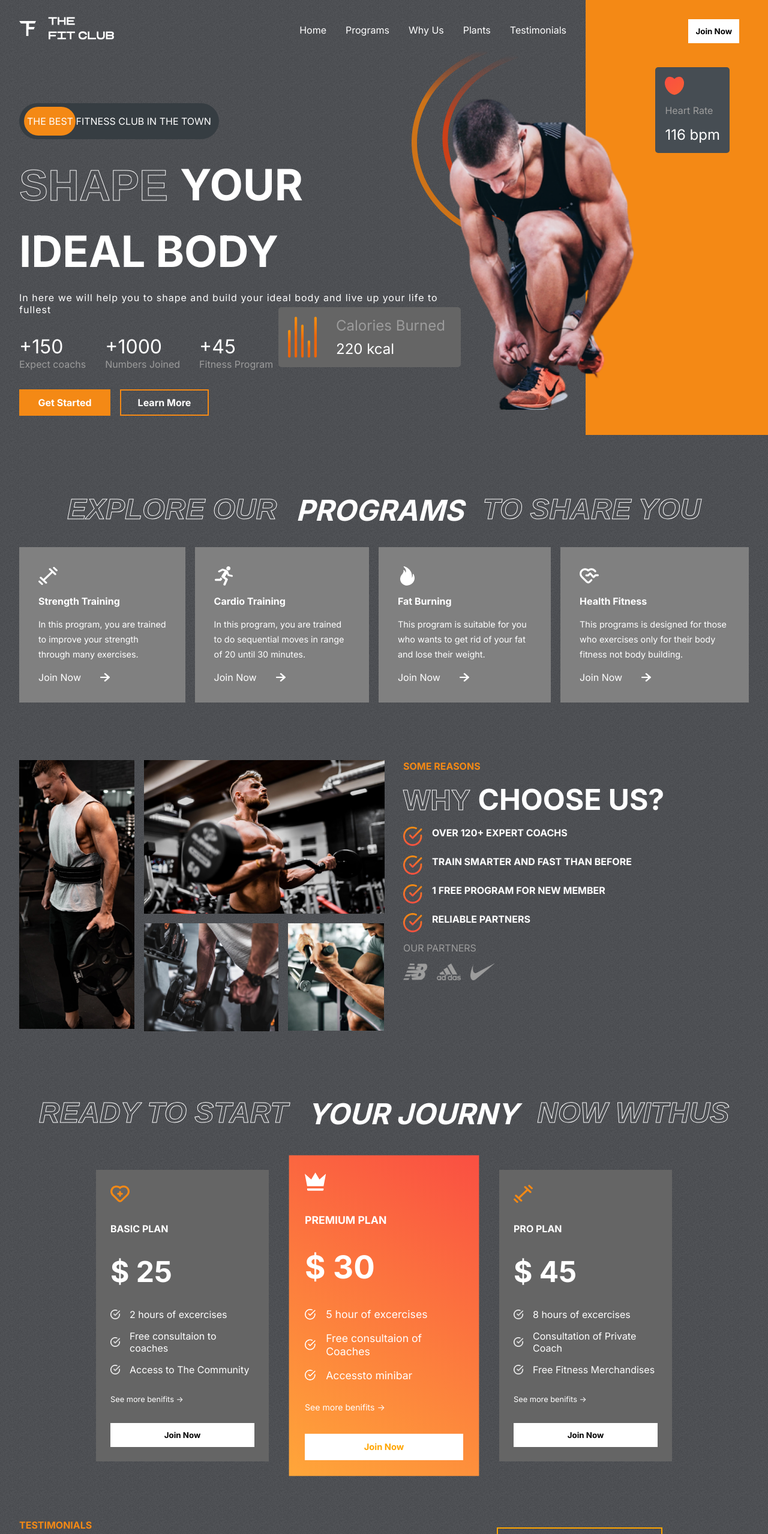
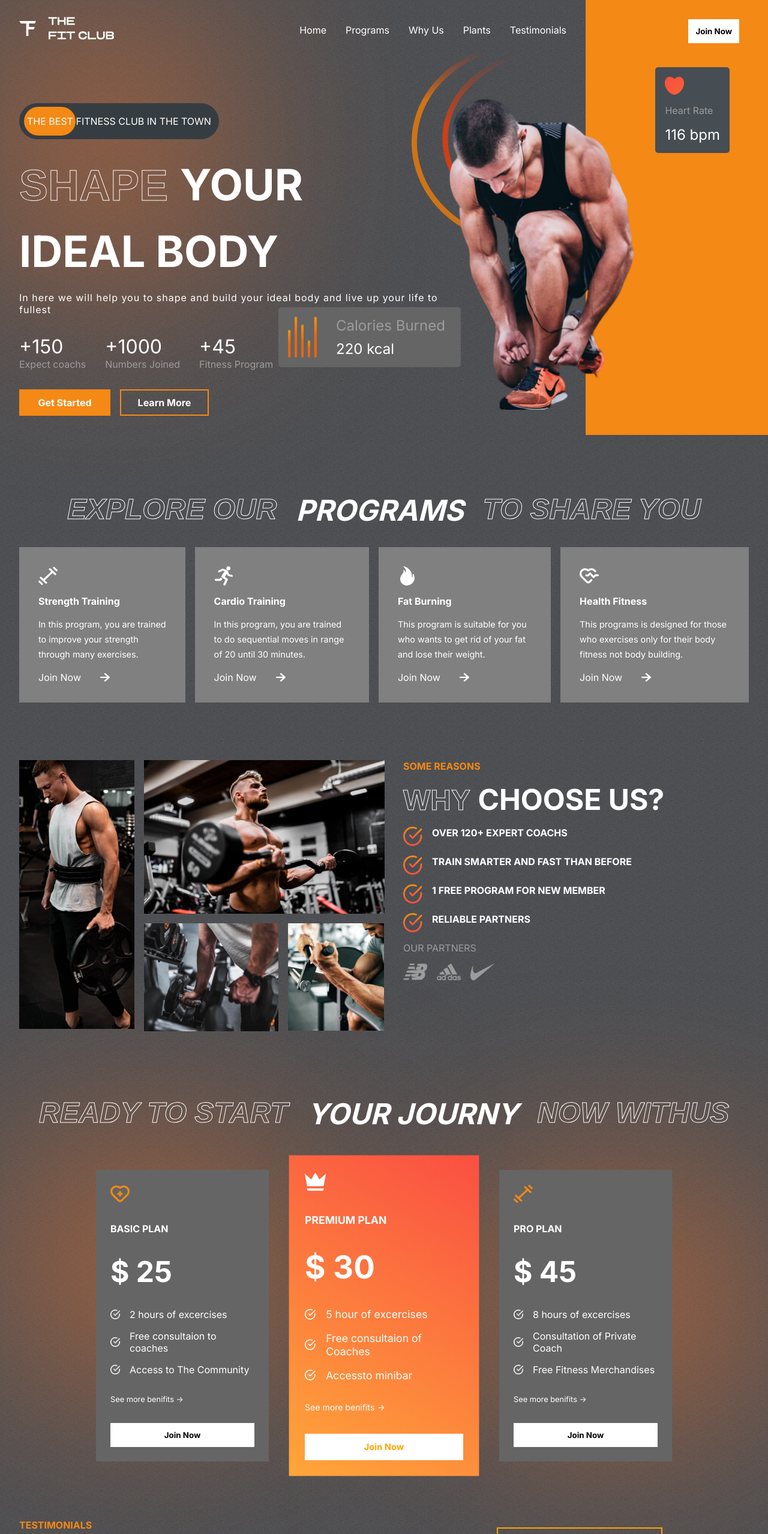
Before and after one commit to thanushan128/React-Responsive-Gym-Website, a React (Create React App) app: page / in a window 1280 px wide. Shown: the top 2557 px of the page at 60% size. Built offline with nearby package versions, Linux system fonts and the light colour scheme.

Commit message:
Add blur style

```diff
--- a/src/App.css
+++ b/src/App.css
@@ -43,3 +43,11 @@
 btn:hover{
   cursor: pointer;
 }
+
+.blur{
+  background: rgba(253, 120, 43, 0.69);
+  position: absolute;
+  border-radius: 50%;
+  filter: blur(150px);
+  z-index: -9;
+}
--- a/src/components/Footer/Footer.css
+++ b/src/components/Footer/Footer.css
@@ -30,3 +30,21 @@
 .logo-f>img{
     width: 10rem;
 }
+
+.blur-f-1{
+    bottom: 0;
+    right: 15%;
+    width: 26rem;
+    height: 12rem;
+    filter: blur(200px);
+    background: red;
+}
+
+.blur-f-2 {
+    bottom: 0;
+    left: 15%;
+    width: 26rem;
+    height: 12rem;
+    filter: blur(200px);
+    background: rgb(255, 115, 0);
+}
--- a/src/components/Footer/Footer.jsx
+++ b/src/components/Footer/Footer.jsx
@@ -22,6 +22,9 @@ export const Footer = () => {
           <img src={Logo} alt="" />
         </div>
       </div>
+
+      <div className="blur blur-f-1"></div>
+      <div className="blur blur-f-2"></div>
     </div>
   );
 };
--- a/src/components/Hero/Hero.css
+++ b/src/components/Hero/Hero.css
@@ -184,3 +184,9 @@
     color: white;
     font-size: 1.5rem;
 }
+
+.hero-blur{
+    width: 22rem;
+    height: 30rem;
+    left: 0;
+}
--- a/src/components/Hero/Hero.jsx
+++ b/src/components/Hero/Hero.jsx
@@ -9,6 +9,7 @@ import Calories from "../../assets/calories.png";
 const Hero = () => {
   return (
     <div className="hero">
+        <div className='blur hero-blur'></div>
         <div className="left-h">
             <Header/>
 
--- a/src/components/Plans/Plans.css
+++ b/src/components/Plans/Plans.css
@@ -72,3 +72,17 @@
 .plans>:nth-child(2)>button {
     color: orange;
 }
+
+.plans-blur-1{
+    width: 32rem;
+    height: 23rem;
+    top: 6rem;
+    left: 0rem;
+}
+
+.plans-blur-2 {
+    width: 32rem;
+    height: 23rem;
+    top: 10rem;
+    right: 0rem;
+}
--- a/src/components/Plans/Plans.jsx
+++ b/src/components/Plans/Plans.jsx
@@ -6,6 +6,8 @@ import whiteTick from "../../assets/whiteTick.png";
 const Plans = () => {
   return (
     <div className="plans-container">
+      <div className="blur plans-blur-1"></div>
+      <div className="blur plans-blur-2"></div>
       {/* plans header */}
       <div className="programs-header" style={{ gap: "2rem" }}>
         <span className="stroke-text">READY TO START</span>
```
